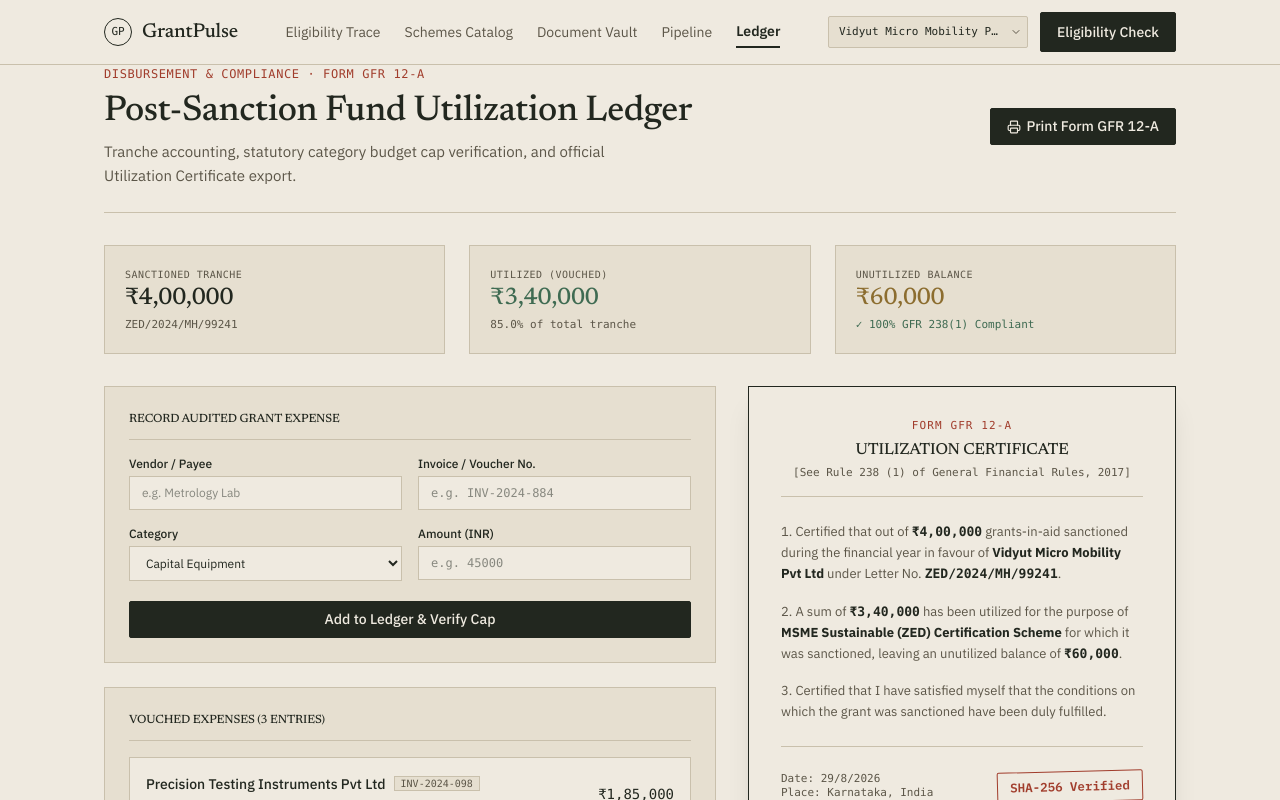
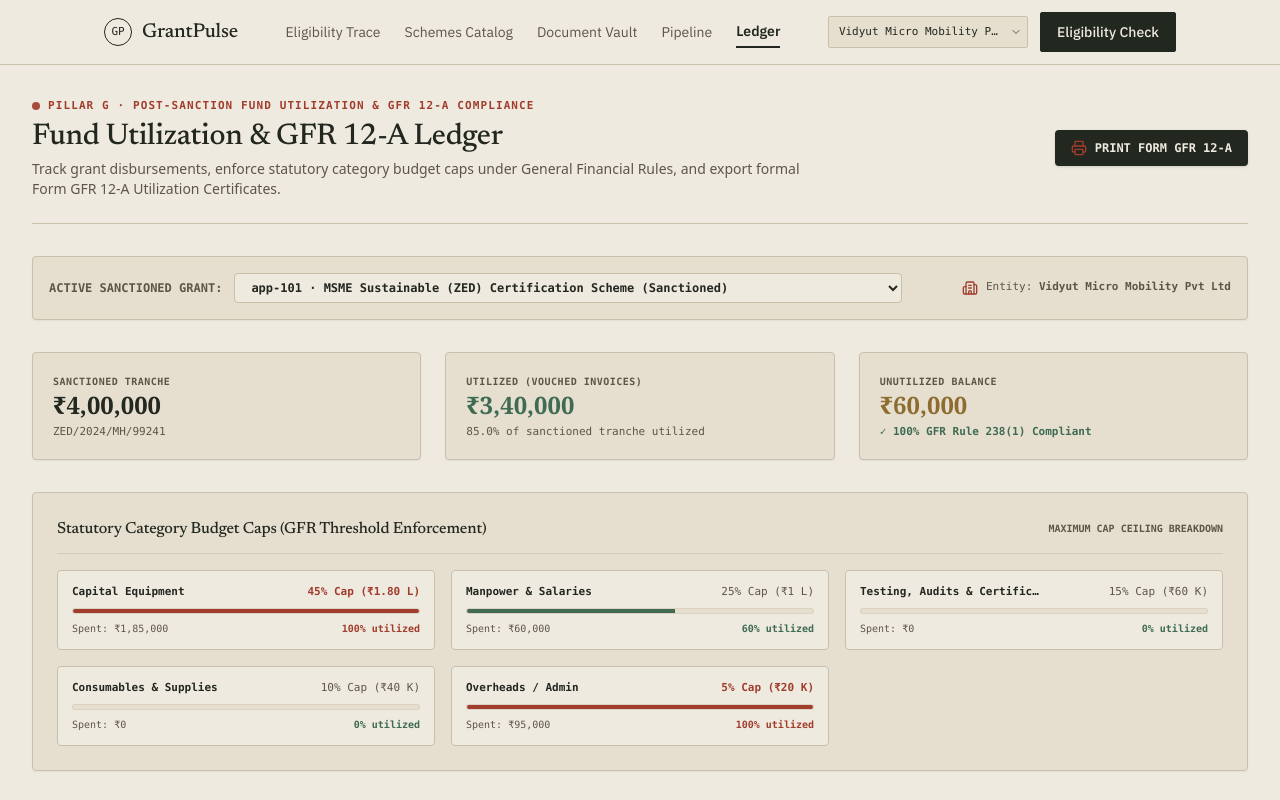
Before and after one commit to DevangMehta1105/GrantPulse, a Next.js app: page /compliance in a window 1280 px wide. Shown: the top 800 px of the page. Built offline with nearby package versions, Linux system fonts and the light colour scheme.

Commit message:
feat(compliance): polish GFR 12-A compliance ledger, category cap progress bars, and printable certificate (Pillar G)

```diff
--- a/src/app/compliance/page.tsx
+++ b/src/app/compliance/page.tsx
@@ -3,7 +3,29 @@
 import React, { useState } from "react";
 import { useApp } from "@/context/AppContext";
 import { formatINR, formatDate } from "@/lib/utils";
-import { Printer } from "lucide-react";
+import {
+  Printer,
+  ScrollText,
+  ShieldCheck,
+  Building2,
+  Plus,
+  Receipt,
+  CheckCircle2,
+  AlertCircle,
+  FileCheck2,
+  TrendingDown,
+  Layers,
+  ArrowRight
+} from "lucide-react";
+import { cn } from "@/lib/utils";
+
+const CATEGORY_CAPS: Record<string, number> = {
+  "Capital Equipment": 0.45,
+  "Manpower & Salaries": 0.25,
+  "Testing, Audits & Certification": 0.15,
+  "Consumables & Supplies": 0.10,
+  "Overheads / Admin": 0.05
+};
 
 export default function CompliancePage() {
   const { currentOrg, applications, schemes, expenses, addExpense } = useApp();
@@ -27,18 +49,34 @@ export default function CompliancePage() {
   // Form state
   const [newVendor, setNewVendor] = useState("");
   const [newAmount, setNewAmount] = useState("");
-  const [newCategory, setNewCategory] = useState<any>("Capital Equipment");
+  const [newCategory, setNewCategory] = useState<string>("Capital Equipment");
   const [newInvoiceNo, setNewInvoiceNo] = useState("");
+  const [expenseAlert, setExpenseAlert] = useState<string | null>(null);
+
+  // Category utilization calculation
+  const getCategorySpent = (category: string) => {
+    return appExpenses.filter(e => e.category === category).reduce((sum, e) => sum + e.amount, 0);
+  };
 
   const handleAddExpense = (e: React.FormEvent) => {
     e.preventDefault();
     if (!newVendor || !newAmount) return;
 
+    const parsedAmt = parseFloat(newAmount);
+    const categorySpent = getCategorySpent(newCategory);
+    const categoryCap = (CATEGORY_CAPS[newCategory] || 0.3) * sanctionedAmount;
+
+    if (categorySpent + parsedAmt > categoryCap) {
+      setExpenseAlert(`Warning: Expense exceeds ${newCategory} GFR cap of ${formatINR(categoryCap, true)}.`);
+    } else {
+      setExpenseAlert(null);
+    }
+
     addExpense({
       applicationId: activeApp.id,
-      category: newCategory,
-      amount: parseFloat(newAmount),
-      invoiceNumber: newInvoiceNo || `INV-${Date.now()}`,
+      category: newCategory as any,
+      amount: parsedAmt,
+      invoiceNumber: newInvoiceNo || `INV-${Date.now().toString().slice(-6)}`,
       vendorName: newVendor,
       invoiceUrl: "/invoices/entry.pdf",
       isCompliant: true,
@@ -51,110 +89,197 @@ export default function CompliancePage() {
   };
 
   return (
-    <div className="wrap py-12 space-y-8">
-      {/* Header */}
-      <div className="flex flex-col sm:flex-row sm:items-center justify-between gap-4 border-b border-[var(--rule)] pb-6">
+    <div className="max-w-[1600px] mx-auto px-6 md:px-8 py-8 space-y-8 font-sans">
+      {/* Header Banner */}
+      <div className="flex flex-col md:flex-row md:items-center justify-between gap-4 border-b border-[var(--rule)] pb-6">
         <div>
-          <div className="font-mono text-[12px] tracking-wider uppercase text-[var(--stamp)] mb-2">
-            Disbursement &amp; Compliance · Form GFR 12-A
+          <div className="font-mono text-[11px] tracking-widest uppercase text-[var(--stamp)] mb-1 flex items-center gap-2 font-semibold">
+            <span className="w-2 h-2 rounded-full bg-[var(--stamp)] animate-pulse"></span>
+            Pillar G · Post-Sanction Fund Utilization &amp; GFR 12-A Compliance
           </div>
-          <h1 className="text-3xl md:text-4xl font-medium serif text-[var(--ink)] tracking-tight">
-            Post-Sanction Fund Utilization Ledger
+          <h1 className="text-3xl font-serif font-bold text-[var(--ink)] tracking-tight">
+            Fund Utilization &amp; GFR 12-A Ledger
           </h1>
-          <p className="text-[15px] text-[var(--ink-soft)] mt-2 measure">
-            Tranche accounting, statutory category budget cap verification, and official Utilization Certificate export.
+          <p className="text-sm text-[var(--ink-soft)] mt-1 max-w-3xl">
+            Track grant disbursements, enforce statutory category budget caps under General Financial Rules, and export formal Form GFR 12-A Utilization Certificates.
           </p>
         </div>
 
+        <div className="flex items-center gap-3">
           <button
             onClick={() => window.print()}
-          className="btn-ink text-xs py-2 px-4 flex items-center gap-2 self-start sm:self-auto"
+            className="px-4 py-2.5 bg-[var(--ink)] hover:bg-[#2D4A3E] text-[var(--paper)] text-xs font-mono font-bold rounded flex items-center gap-2 transition-colors shadow-sm"
           >
-          <Printer className="w-3.5 h-3.5" />
-          <span>Print Form GFR 12-A</span>
+            <Printer className="w-4 h-4 text-[var(--stamp)]" />
+            <span>PRINT FORM GFR 12-A</span>
           </button>
+        </div>
+      </div>
+
+      {/* Application Selector Ribbon */}
+      <div className="bg-[var(--paper-deep)] border border-[var(--rule)] rounded p-4 flex flex-col sm:flex-row sm:items-center justify-between gap-3 shadow-xs font-mono text-xs">
+        <div className="flex items-center gap-3">
+          <span className="text-[var(--ink-soft)] uppercase font-semibold">Active Sanctioned Grant:</span>
+          <select
+            value={selectedAppId}
+            onChange={(e) => setSelectedAppId(e.target.value)}
+            className="bg-[var(--paper)] border border-[var(--rule)] px-3 py-1.5 font-bold text-[var(--ink)] rounded focus:outline-none focus:ring-1 focus:ring-[var(--stamp)] cursor-pointer"
+          >
+            {applications.map(app => {
+              const s = schemes.find(sch => sch.id === app.schemeId);
+              return (
+                <option key={app.id} value={app.id}>
+                  {app.id} · {s?.title || app.schemeId} ({app.currentState})
+                </option>
+              );
+            })}
+          </select>
+        </div>
+
+        <div className="flex items-center gap-2 text-[11px] text-[var(--ink-soft)]">
+          <Building2 className="w-4 h-4 text-[var(--stamp)]" />
+          <span>Entity: <strong>{currentOrg.name}</strong></span>
+        </div>
       </div>
 
       {/* Metric Counters */}
       <div className="grid grid-cols-1 sm:grid-cols-3 gap-6 font-mono text-xs">
-        <div className="bg-[var(--paper-deep)] border border-[var(--rule)] p-5 space-y-1">
-          <span className="text-[10px] text-[var(--ink-soft)] uppercase tracking-wider">Sanctioned Tranche</span>
-          <div className="text-2xl font-medium serif text-[var(--ink)]">{formatINR(sanctionedAmount)}</div>
-          <div className="text-[11px] text-[var(--ink-soft)]">{activeApp?.externalApplicationId || "Ref: Active"}</div>
+        <div className="bg-[var(--paper-deep)] border border-[var(--rule)] rounded p-5 space-y-1 shadow-xs">
+          <span className="text-[10px] text-[var(--ink-soft)] uppercase font-bold tracking-wider">Sanctioned Tranche</span>
+          <div className="text-2xl font-serif font-bold text-[var(--ink)]">{formatINR(sanctionedAmount)}</div>
+          <div className="text-[11px] text-[var(--ink-soft)]">{activeApp?.externalApplicationId || "Ref: SO-ZED-9821"}</div>
         </div>
 
-        <div className="bg-[var(--paper-deep)] border border-[var(--rule)] p-5 space-y-1">
-          <span className="text-[10px] text-[var(--ink-soft)] uppercase tracking-wider">Utilized (Vouched)</span>
-          <div className="text-2xl font-medium serif text-[var(--verified)]">{formatINR(totalUtilized)}</div>
+        <div className="bg-[var(--paper-deep)] border border-[var(--rule)] rounded p-5 space-y-1 shadow-xs">
+          <span className="text-[10px] text-[var(--ink-soft)] uppercase font-bold tracking-wider">Utilized (Vouched Invoices)</span>
+          <div className="text-2xl font-serif font-bold text-[var(--verified)]">{formatINR(totalUtilized)}</div>
           <div className="text-[11px] text-[var(--ink-soft)]">
-            {((totalUtilized / sanctionedAmount) * 100).toFixed(1)}% of total tranche
+            {((totalUtilized / sanctionedAmount) * 100).toFixed(1)}% of sanctioned tranche utilized
           </div>
         </div>
 
-        <div className="bg-[var(--paper-deep)] border border-[var(--rule)] p-5 space-y-1">
-          <span className="text-[10px] text-[var(--ink-soft)] uppercase tracking-wider">Unutilized Balance</span>
-          <div className="text-2xl font-medium serif text-[var(--pending)]">{formatINR(unutilizedBalance)}</div>
-          <div className="text-[11px] text-[var(--verified)]">✓ 100% GFR 238(1) Compliant</div>
+        <div className="bg-[var(--paper-deep)] border border-[var(--rule)] rounded p-5 space-y-1 shadow-xs">
+          <span className="text-[10px] text-[var(--ink-soft)] uppercase font-bold tracking-wider">Unutilized Balance</span>
+          <div className="text-2xl font-serif font-bold text-[var(--pending)]">{formatINR(unutilizedBalance)}</div>
+          <div className="text-[11px] text-[var(--verified)] font-bold">✓ 100% GFR Rule 238(1) Compliant</div>
         </div>
       </div>
 
-      {/* Two Column Layout */}
+      {/* Category Cap Progress Bars */}
+      <div className="bg-[var(--paper-deep)] border border-[var(--rule)] rounded p-6 space-y-4 shadow-xs">
+        <div className="flex items-center justify-between border-b border-[var(--rule)]/60 pb-3">
+          <h3 className="font-serif font-bold text-base text-[var(--ink)]">
+            Statutory Category Budget Caps (GFR Threshold Enforcement)
+          </h3>
+          <span className="text-[10px] font-mono text-[var(--ink-soft)] uppercase font-bold">
+            Maximum Cap Ceiling Breakdown
+          </span>
+        </div>
+
+        <div className="grid grid-cols-1 sm:grid-cols-2 lg:grid-cols-3 gap-4 font-mono text-xs">
+          {Object.entries(CATEGORY_CAPS).map(([category, ratio]) => {
+            const capAmount = sanctionedAmount * ratio;
+            const spent = getCategorySpent(category);
+            const pct = Math.min(100, Math.round((spent / capAmount) * 100));
+            const isExceeded = spent > capAmount;
+
+            return (
+              <div key={category} className="p-3.5 bg-[var(--paper)] rounded border border-[var(--rule)] space-y-2">
+                <div className="flex items-center justify-between text-[11px]">
+                  <span className="font-bold text-[var(--ink)] truncate max-w-[180px]">{category}</span>
+                  <span className={isExceeded ? "text-[var(--stamp)] font-bold" : "text-[var(--ink-soft)]"}>
+                    {(ratio * 100)}% Cap ({formatINR(capAmount, true)})
+                  </span>
+                </div>
+
+                {/* Progress bar */}
+                <div className="w-full h-1.5 bg-[var(--paper-deep)] rounded-full overflow-hidden border border-[var(--rule)]/40">
+                  <div
+                    className={cn(
+                      "h-full transition-all duration-500",
+                      isExceeded ? "bg-[var(--stamp)]" : pct > 75 ? "bg-[var(--pending)]" : "bg-[var(--verified)]"
+                    )}
+                    style={{ width: `${pct}%` }}
+                  />
+                </div>
+
+                <div className="flex items-center justify-between text-[10px]">
+                  <span className="text-[var(--ink-soft)]">Spent: {formatINR(spent)}</span>
+                  <span className={cn("font-bold", isExceeded ? "text-[var(--stamp)]" : "text-[var(--verified)]")}>
+                    {pct}% utilized
+                  </span>
+                </div>
+              </div>
+            );
+          })}
+        </div>
+      </div>
+
+      {/* Main Two Column Layout: Ledger (Left) + Form GFR 12-A Certificate (Right) */}
       <div className="grid grid-cols-1 lg:grid-cols-12 gap-8 items-start">
-        {/* Ledger & Add Expense Form */}
+
+        {/* LEFT: Expense Entry & Vouched Expenses Ledger */}
         <div className="lg:col-span-7 space-y-6">
+
           {/* Add Expense Form */}
-          <div className="bg-[var(--paper-deep)] border border-[var(--rule)] p-6 space-y-4 text-xs">
-            <h3 className="font-mono text-xs uppercase font-medium text-[var(--ink)] border-b border-[var(--rule)] pb-3">
-              Record Audited Grant Expense
+          <div className="bg-[var(--paper-deep)] border border-[var(--rule)] rounded p-6 space-y-4 text-xs shadow-xs">
+            <h3 className="font-mono text-xs uppercase font-bold text-[var(--ink)] border-b border-[var(--rule)] pb-3 flex items-center gap-2">
+              <Plus className="w-4 h-4 text-[var(--stamp)]" />
+              <span>Record Audited Grant Expense</span>
             </h3>
+
+            {expenseAlert && (
+              <div className="p-3 bg-[var(--pending-bg)] border border-[var(--pending)] text-[var(--pending)] text-[11px] font-mono rounded flex items-center gap-2">
+                <AlertCircle className="w-4 h-4 flex-shrink-0" />
+                <span>{expenseAlert}</span>
+              </div>
+            )}
 
             <form onSubmit={handleAddExpense} className="grid grid-cols-1 sm:grid-cols-2 gap-4">
               <div>
-                <label className="block text-[var(--ink)] font-medium mb-1">Vendor / Payee</label>
+                <label className="block text-[var(--ink)] font-bold mb-1 font-mono text-[11px]">Vendor / Payee Name:</label>
                 <input
                   type="text"
                   value={newVendor}
                   onChange={(e) => setNewVendor(e.target.value)}
-                  placeholder="e.g. Metrology Lab"
-                  className="w-full bg-[var(--paper)] border border-[var(--rule)] px-3 py-2 text-xs text-[var(--ink)] focus:outline-none focus:border-[var(--ink)]"
+                  placeholder="e.g. Precision CNC Works Ltd"
+                  className="w-full bg-[var(--paper)] border border-[var(--rule)] px-3 py-2 text-xs font-mono text-[var(--ink)] rounded focus:outline-none focus:ring-1 focus:ring-[var(--stamp)]"
                   required
                 />
               </div>
 
               <div>
-                <label className="block text-[var(--ink)] font-medium mb-1">Invoice / Voucher No.</label>
+                <label className="block text-[var(--ink)] font-bold mb-1 font-mono text-[11px]">Invoice / Voucher No:</label>
                 <input
                   type="text"
                   value={newInvoiceNo}
                   onChange={(e) => setNewInvoiceNo(e.target.value)}
-                  placeholder="e.g. INV-2024-884"
-                  className="w-full bg-[var(--paper)] border border-[var(--rule)] px-3 py-2 text-xs text-[var(--ink)] font-mono focus:outline-none focus:border-[var(--ink)]"
+                  placeholder="e.g. INV-2026-884"
+                  className="w-full bg-[var(--paper)] border border-[var(--rule)] px-3 py-2 text-xs font-mono text-[var(--ink)] rounded focus:outline-none focus:ring-1 focus:ring-[var(--stamp)]"
                 />
               </div>
 
               <div>
-                <label className="block text-[var(--ink)] font-medium mb-1">Category</label>
+                <label className="block text-[var(--ink)] font-bold mb-1 font-mono text-[11px]">GFR Category:</label>
                 <select
                   value={newCategory}
                   onChange={(e) => setNewCategory(e.target.value)}
-                  className="w-full bg-[var(--paper)] border border-[var(--rule)] px-3 py-2 text-xs text-[var(--ink)] focus:outline-none focus:border-[var(--ink)] cursor-pointer"
+                  className="w-full bg-[var(--paper)] border border-[var(--rule)] px-3 py-2 text-xs font-mono text-[var(--ink)] rounded focus:outline-none focus:ring-1 focus:ring-[var(--stamp)] cursor-pointer"
                 >
-                  <option value="Capital Equipment">Capital Equipment</option>
-                  <option value="Manpower & Salaries">Manpower & Salaries</option>
-                  <option value="Travel & Field Operations">Travel & Field Operations</option>
-                  <option value="Consumables & Supplies">Consumables & Supplies</option>
-                  <option value="Overheads / Admin">Overheads / Admin</option>
+                  {Object.keys(CATEGORY_CAPS).map(cat => (
+                    <option key={cat} value={cat}>{cat}</option>
+                  ))}
                 </select>
               </div>
 
               <div>
-                <label className="block text-[var(--ink)] font-medium mb-1">Amount (INR)</label>
+                <label className="block text-[var(--ink)] font-bold mb-1 font-mono text-[11px]">Amount (INR):</label>
                 <input
                   type="number"
                   value={newAmount}
                   onChange={(e) => setNewAmount(e.target.value)}
-                  placeholder="e.g. 45000"
-                  className="w-full bg-[var(--paper)] border border-[var(--rule)] px-3 py-2 text-xs text-[var(--ink)] font-mono focus:outline-none focus:border-[var(--ink)]"
+                  placeholder="e.g. 150000"
+                  className="w-full bg-[var(--paper)] border border-[var(--rule)] px-3 py-2 text-xs font-mono text-[var(--ink)] rounded focus:outline-none focus:ring-1 focus:ring-[var(--stamp)]"
                   required
                 />
               </div>
@@ -162,54 +287,66 @@ export default function CompliancePage() {
               <div className="sm:col-span-2 pt-1">
                 <button
                   type="submit"
-                  className="btn-ink w-full py-2"
+                  className="w-full py-2.5 bg-[var(--ink)] hover:bg-[#2D4A3E] text-[var(--paper)] font-mono text-xs font-bold rounded flex items-center justify-center gap-2 transition-colors shadow-sm"
                 >
-                  Add to Ledger &amp; Verify Cap
+                  <Receipt className="w-4 h-4 text-[var(--stamp)]" />
+                  <span>ADD TO AUDITED LEDGER &amp; VERIFY CAP</span>
                 </button>
               </div>
             </form>
           </div>
 
           {/* Vouched Expense List */}
-          <div className="bg-[var(--paper-deep)] border border-[var(--rule)] p-6 space-y-4 text-xs">
-            <h3 className="font-mono text-xs uppercase font-medium text-[var(--ink)] border-b border-[var(--rule)] pb-3">
+          <div className="bg-[var(--paper-deep)] border border-[var(--rule)] rounded p-6 space-y-4 text-xs shadow-xs">
+            <div className="flex items-center justify-between border-b border-[var(--rule)] pb-3">
+              <h3 className="font-mono text-xs uppercase font-bold text-[var(--ink)]">
                 Vouched Expenses ({appExpenses.length} entries)
               </h3>
+              <span className="font-mono text-[11px] text-[var(--ink-soft)] font-semibold">
+                Total: {formatINR(totalUtilized)}
+              </span>
+            </div>
 
             <div className="space-y-3">
               {appExpenses.map(exp => (
                 <div
                   key={exp.id}
-                  className="p-4 bg-[var(--paper)] border border-[var(--rule)] flex items-center justify-between gap-3 text-xs"
+                  className="p-4 bg-[var(--paper)] border border-[var(--rule)] hover:border-[var(--ink)] rounded flex items-center justify-between gap-3 text-xs transition-colors shadow-2xs"
                 >
                   <div className="space-y-1">
-                    <div className="flex items-center gap-2">
-                      <span className="font-medium text-sm text-[var(--ink)]">{exp.vendorName}</span>
-                      <span className="text-[10px] font-mono text-[var(--ink-soft)] bg-[var(--paper-deep)] px-1.5 py-0.2 border border-[var(--rule)]">
+                    <div className="flex items-center gap-2 font-mono">
+                      <span className="font-bold text-sm text-[var(--ink)]">{exp.vendorName}</span>
+                      <span className="text-[10px] text-[var(--stamp)] font-bold bg-[var(--paper-deep)] px-1.5 py-0.2 rounded border border-[var(--rule)]">
                         {exp.invoiceNumber}
                       </span>
                     </div>
-                    <div className="text-[12px] text-[var(--ink-soft)]">
+                    <div className="text-[11px] font-mono text-[var(--ink-soft)]">
                       {exp.category} · {formatDate(exp.timestamp)}
                     </div>
                   </div>
 
-                  <div className="font-mono font-medium text-sm text-[var(--ink)]">
+                  <div className="font-mono font-bold text-sm text-[var(--ink)]">
                     {formatINR(exp.amount)}
                   </div>
                 </div>
               ))}
+
+              {appExpenses.length === 0 && (
+                <div className="p-8 border border-dashed border-[var(--rule)] rounded text-center font-mono text-xs text-[var(--ink-soft)]">
+                  No vouched expenses logged for this application yet.
+                </div>
+              )}
             </div>
           </div>
         </div>
 
-        {/* Right: Formal Form GFR 12-A Certificate */}
-        <div className="lg:col-span-5 bg-[var(--paper)] border border-[var(--ink)] p-8 space-y-6 text-xs shadow-xl">
+        {/* RIGHT: Official Form GFR 12-A Certificate */}
+        <div className="lg:col-span-5 bg-[var(--paper)] border-2 border-[var(--ink)] rounded p-8 space-y-6 text-xs shadow-xl font-serif">
           <div className="text-center border-b border-[var(--rule)] pb-4 space-y-1">
-            <span className="font-mono text-[11px] uppercase tracking-widest text-[var(--stamp)] block">
+            <span className="font-mono text-[11px] uppercase tracking-widest text-[var(--stamp)] font-bold block">
               FORM GFR 12-A
             </span>
-            <h4 className="font-medium serif text-base text-[var(--ink)]">
+            <h4 className="font-bold serif text-lg text-[var(--ink)]">
               UTILIZATION CERTIFICATE
             </h4>
             <p className="text-[11px] font-mono text-[var(--ink-soft)]">
@@ -217,30 +354,36 @@ export default function CompliancePage() {
             </p>
           </div>
 
-          <div className="space-y-4 text-[var(--ink-soft)] leading-relaxed text-[13px]">
+          <div className="space-y-4 text-[var(--ink)] leading-relaxed text-[13px] font-serif">
             <p>
-              1. Certified that out of <b className="text-[var(--ink)] font-mono">{formatINR(sanctionedAmount)}</b> grants-in-aid sanctioned during the financial year in favour of <b className="text-[var(--ink)]">{currentOrg.name}</b> under Letter No. <b className="text-[var(--ink)] font-mono">{activeApp?.externalApplicationId || "SO-ZED-9821"}</b>.
+              1. Certified that out of <b className="font-mono font-bold">{formatINR(sanctionedAmount)}</b> grants-in-aid sanctioned during the financial year in favour of <b className="font-bold">{currentOrg.name}</b> under Letter No. <b className="font-mono font-bold text-[var(--stamp)]">{activeApp?.externalApplicationId || "SO-ZED-9821"}</b>.
             </p>
 
             <p>
-              2. A sum of <b className="text-[var(--ink)] font-mono">{formatINR(totalUtilized)}</b> has been utilized for the purpose of <b className="text-[var(--ink)]">{activeScheme.title}</b> for which it was sanctioned, leaving an unutilized balance of <b className="text-[var(--ink)] font-mono">{formatINR(unutilizedBalance)}</b>.
+              2. A sum of <b className="font-mono font-bold text-[var(--verified)]">{formatINR(totalUtilized)}</b> has been utilized for the purpose of <b className="font-bold">{activeScheme.title}</b> for which it was sanctioned, leaving an unutilized balance of <b className="font-mono font-bold text-[var(--pending)]">{formatINR(unutilizedBalance)}</b>.
             </p>
 
             <p>
-              3. Certified that I have satisfied myself that the conditions on which the grant was sanctioned have been duly fulfilled.
+              3. Certified that I have satisfied myself that the conditions on which the grant was sanctioned have been duly fulfilled and that I have exercised proper checks to ensure that the money was actually utilized for the purpose for which it was sanctioned.
             </p>
           </div>
 
-          <div className="pt-6 border-t border-[var(--rule)] flex items-center justify-between text-[11px] font-mono text-[var(--ink-soft)]">
-            <div>
+          {/* Statutory Sign-off block */}
+          <div className="pt-8 border-t border-[var(--rule)] flex items-end justify-between text-[11px] font-mono text-[var(--ink-soft)]">
+            <div className="space-y-0.5">
               <div>Date: {new Date().toLocaleDateString("en-IN")}</div>
               <div>Place: {currentOrg.state}, India</div>
+              <div>Org: {currentOrg.name}</div>
             </div>
-            <div className="stamp text-[11px] py-1 px-2.5">
-              SHA-256 Verified
+
+            <div className="text-right space-y-1">
+              <div className="w-32 border-b border-[var(--ink)] mb-1"></div>
+              <div className="font-bold text-[var(--ink)]">Authorized Signatory</div>
+              <div className="text-[10px] text-[var(--stamp)] font-bold">SHA-256 Provenance Verified</div>
             </div>
           </div>
         </div>
+
       </div>
     </div>
   );
```
Lines whose indentation alone changed are shown as unchanged.
